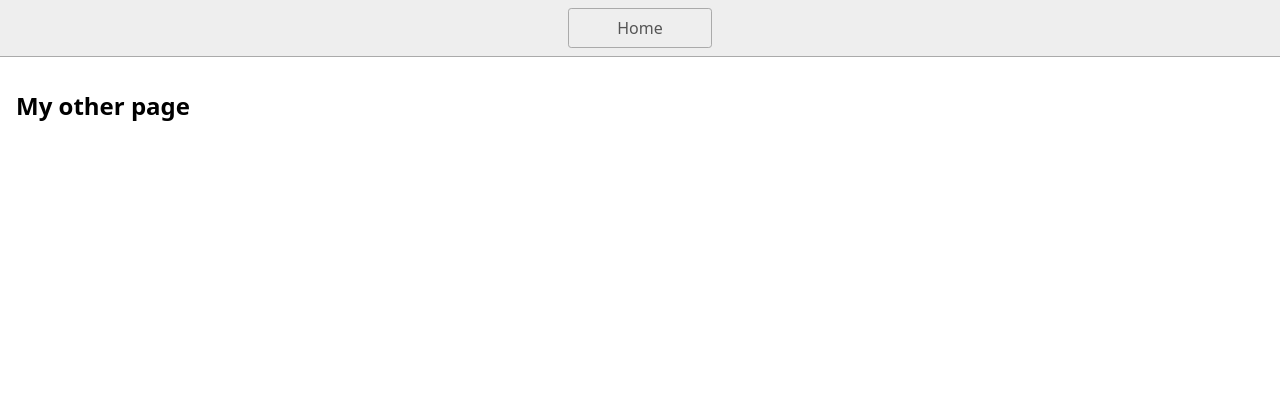
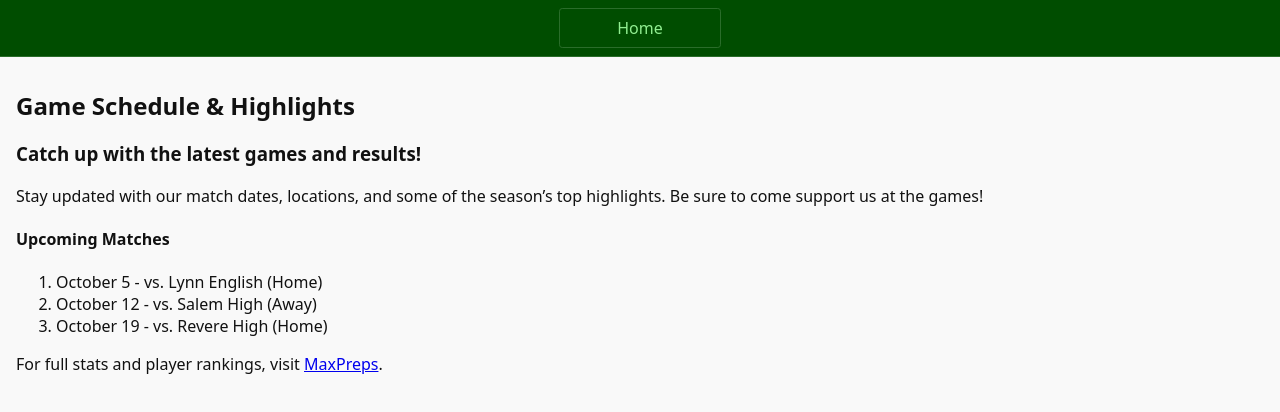
Before and after one commit to alipromaster67/stackblitz-starters-b6nwaysuu, a website: page pages/page2.html in a window 1280 px wide. Drawn offline with Linux system fonts and the light colour scheme; files that its build step writes are made by us from their sources; files whose address does not match are found by name.

Commit message:
updates to page 2

```diff
--- a/pages/page2.html
+++ b/pages/page2.html
@@ -1,19 +1,35 @@
 <!DOCTYPE html>
 <html lang="en">
   <head>
-    <title>Other page</title>
+    <title>Team Schedule & Highlights</title>
+    <meta name="description" content="Find the Lynn Classical Boys Volleyball game schedule and team highlights here." />
     <meta charset="UTF-8" />
     <meta name="viewport" content="width=device-width" />
     <link rel="stylesheet" href="styles.css" />
     <script type="module" src="script.js"></script>
+    <link rel="stylesheet" href="styles.css" />
   </head>
-
   <body>
     <nav>
-      <a href="/">Home</a>
+      <a href="/index.html">Home</a>
     </nav>
     <main>
-      <h1>My other page</h1>
+      <h1>Game Schedule & Highlights</h1>
+      <h3>Catch up with the latest games and results!</h3>
+      <p>
+        Stay updated with our match dates, locations, and some of the season’s top highlights.
+        Be sure to come support us at the games!
+      </p>
+      <h4>Upcoming Matches</h4>
+      <ol>
+        <li>October 5 - vs. Lynn English (Home)</li>
+        <li>October 12 - vs. Salem High (Away)</li>
+        <li>October 19 - vs. Revere High (Home)</li>
+      </ol>
+      <p>
+        For full stats and player rankings, visit
+        <a href="https://www.maxpreps.com" target="_blank">MaxPreps</a>.
+      </p>
     </main>
   </body>
 </html>
--- a/styles.css
+++ b/styles.css
@@ -1,12 +1,12 @@
-* {
+:root {
   box-sizing: border-box;
 }
 
 body {
   margin: 0;
   font-family: system-ui, sans-serif;
-  color: black;
-  background-color: white;
+  color: #111111;
+  background-color: #f9f9f9;
 }
 
 nav {
@@ -16,8 +16,8 @@ nav {
   justify-content: center;
   padding: 0.5rem;
   gap: 0.5rem;
-  border-bottom: solid 1px #aaa;
-  background-color: #eee;
+  border-bottom: solid 1px #2a6d2a;
+  background-color: #004d00;
 }
 
 nav a {
@@ -25,15 +25,22 @@ nav a {
   min-width: 9rem;
   padding: 0.5rem;
   border-radius: 0.2rem;
-  border: solid 1px #aaa;
+  border: solid 1px #2a6d2a;
   text-align: center;
   text-decoration: none;
-  color: #555;
+  color: #90ee90;
+  background-color: transparent;
+  transition: background-color 0.3s ease, color 0.3s ease;
+}
+
+nav a:hover {
+  background-color: #ffd700;
+  color: white;
 }
 
 nav a[aria-current='page'] {
-  color: #000;
-  background-color: #d4d4d4;
+  color: white;
+  background-color: #ffd700;
 }
 
 main {
```
